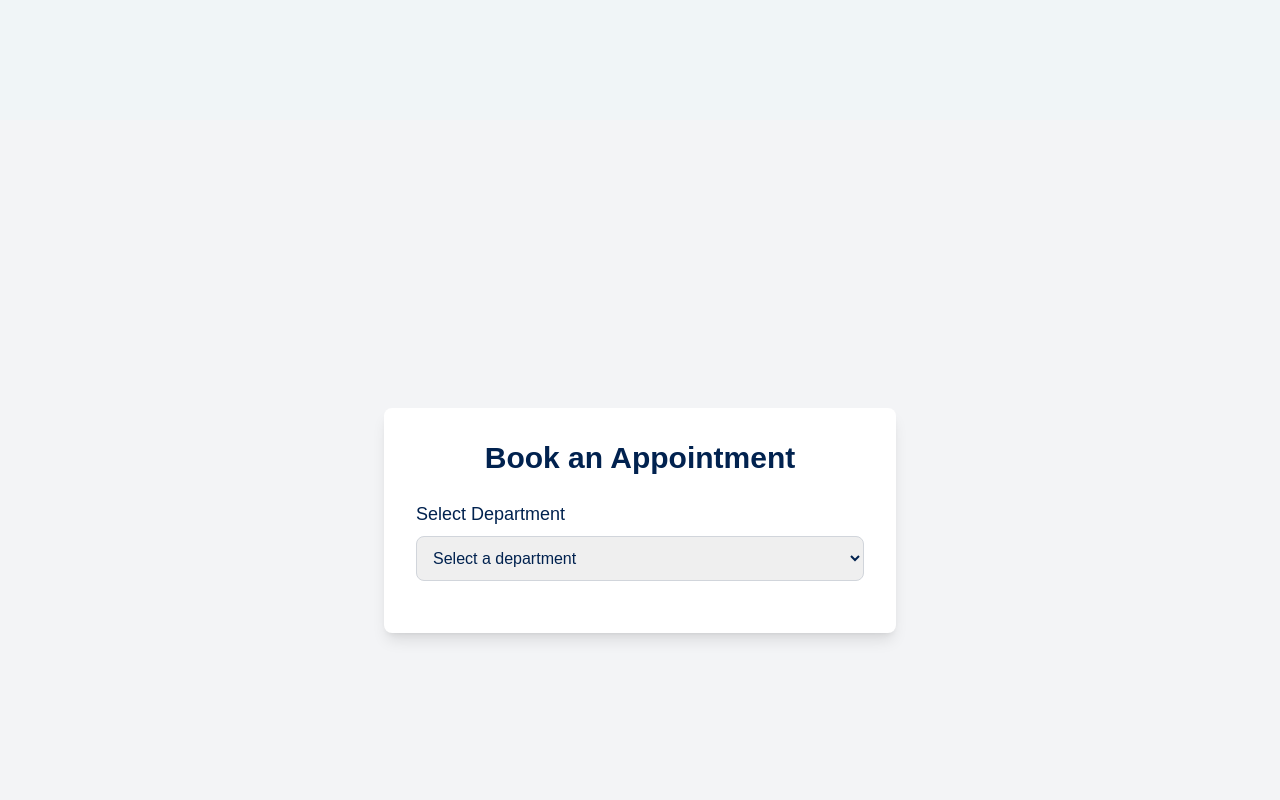
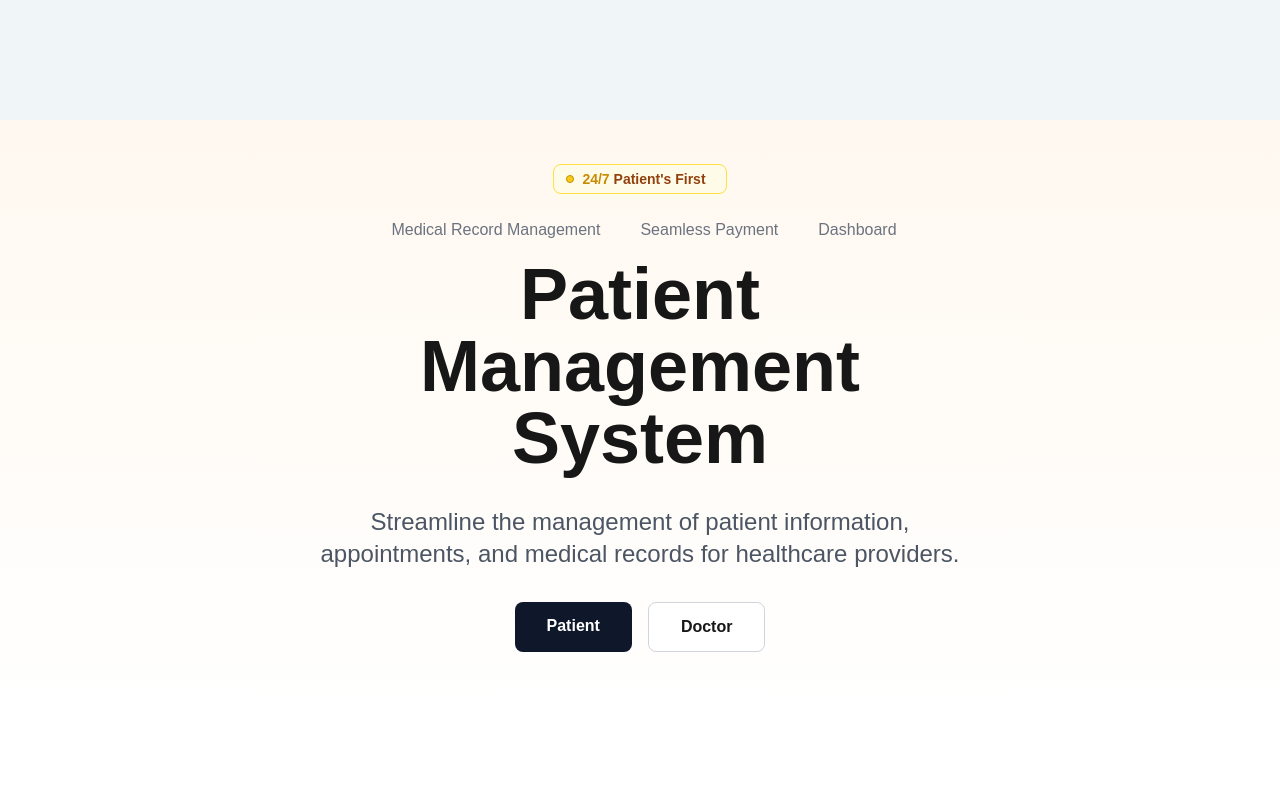
Before and after one commit to sikandermukhtar/night-fury-pms, a Next.js app: page / in a window 1280 px wide. Shown: the part 680-1480 px from the top of the page. After the commit the page ends 1396 px from the top, so only its background shows below. Built offline with nearby package versions, Linux system fonts and the light colour scheme.

Commit message:
Hero section

```diff
--- a/src/app/page.tsx
+++ b/src/app/page.tsx
@@ -1,16 +1,51 @@
-import AdminDashboard from "@/components/AdminDashboard";
 import Appointments from "@/components/Appointments";
-import DepartmentsPage from "@/components/DepartmentsPage";
 import Header from "@/components/Header";
 import Image from "next/image";
 
 export default function Home() {
   return (
-    <div>
-      <Header />
-      <Appointments />
-      <AdminDashboard />
-      <DepartmentsPage />
-    </div>
+      <div className='min-h-screen bg-gradient-to-b from-purple-50 via-orange-50 to-transparent'>
+          <Header/>
+          <div id="hero-container"
+               className="max-w-4xl mx-auto px-6 sm:pb-16 pb-28 pt-4 flex flex-col sm:items-center sm:pt-8 ">
+              <div id="version-text" className="group flex my-3 gap-2 text-sm w-fit items-center border border-yellow-300 bg-yellow-50 rounded-lg px-3 py-1
+                    shadow-md hover:shadow-sm hover:-translate-y-1 transition duration-500 shadow-yellow-50 hover:shadow-yellow-200 hover:border-yellow-400
+                ">
+                  <div className="w-2 h-2 bg-yellow-400 rounded-full border-yellow-600 border"></div>
+                  <p className="font-body font-semibold text-yellow-600">24/7 <span className="text-amber-800">Patient's First</span>
+                  </p>
+                  <i className="fa-solid fa-arrow-right text-yellow-600 group-hover:translate-x-1 transition duration-300"></i>
+              </div>
+
+              <div className="hidden sm:flex flex-row gap-8 my-3" id="hero-features">
+                  <div className="flex justify-center gap-2 items-center text-gray-500 text-md">
+                      <i className="fa-regular fa-file-code"></i>
+                      <p>Medical Record Management</p>
+                  </div>
+                  <div className="flex justify-center gap-2 items-center text-gray-500 text-md">
+                      <i className="fa-regular fa-file-code"></i>
+                      <p>Seamless Payment</p>
+                  </div>
+                  <div className="flex justify-center gap-2 items-center text-gray-500 text-md">
+                      <i className="fa-regular fa-file-code"></i>
+                      <p>Dashboard</p>
+                  </div>
+              </div>
+
+              <h1 className="font-semibold font-body text-4xl mt-1 leading-snug sm:text-7xl max-w-2xl sm:text-center ">Patient Management System</h1>
+              <p className="mt-6 sm:mt-8 text-md font-normal text-gray-600 sm:text-center sm:text-2xl  max-w-2xl">Streamline the management of patient information, appointments, and medical
+              records  for healthcare providers.</p>
+
+              <div className="flex flex-col sm:flex-row mt-8 gap-y-3 gap-x-4 sm:justify-center" id="buttons-container">
+                  <a href='/patient/patientLogin'
+                      className="rounded-lg bg-primary text-md py-3 px-8 font-semibold hover:opacity-90 text-white">Patient
+                  </a>
+                  <a href='/doctor/doctorLogin'
+                      className="rounded-lg bg-white border border-gray-300 text-md py-3 px-8 font-semibold hover:border-gray-400">Doctor
+                  </a>
+              </div>
+
+          </div>
+      </div>
   );
 }
```
